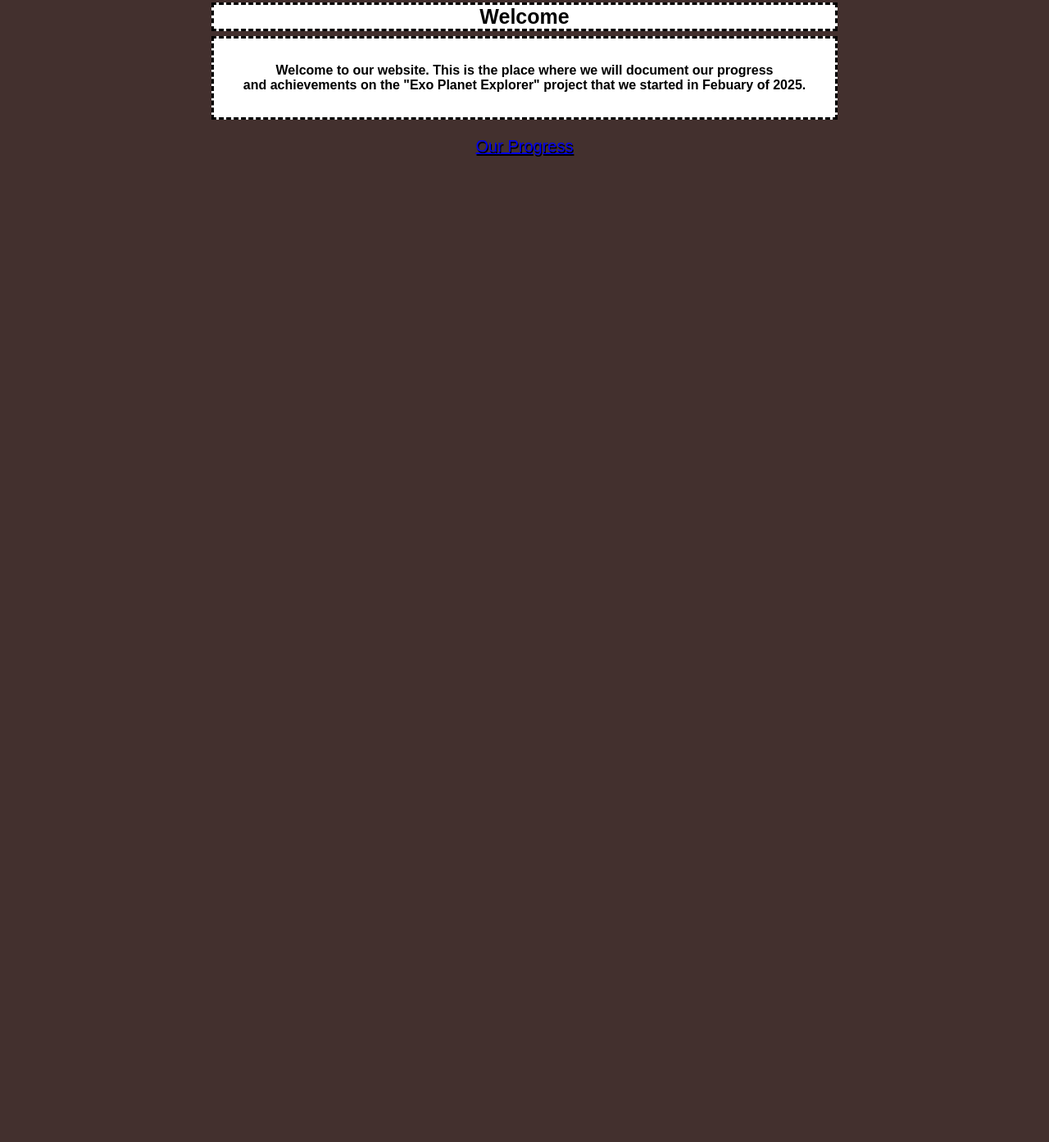
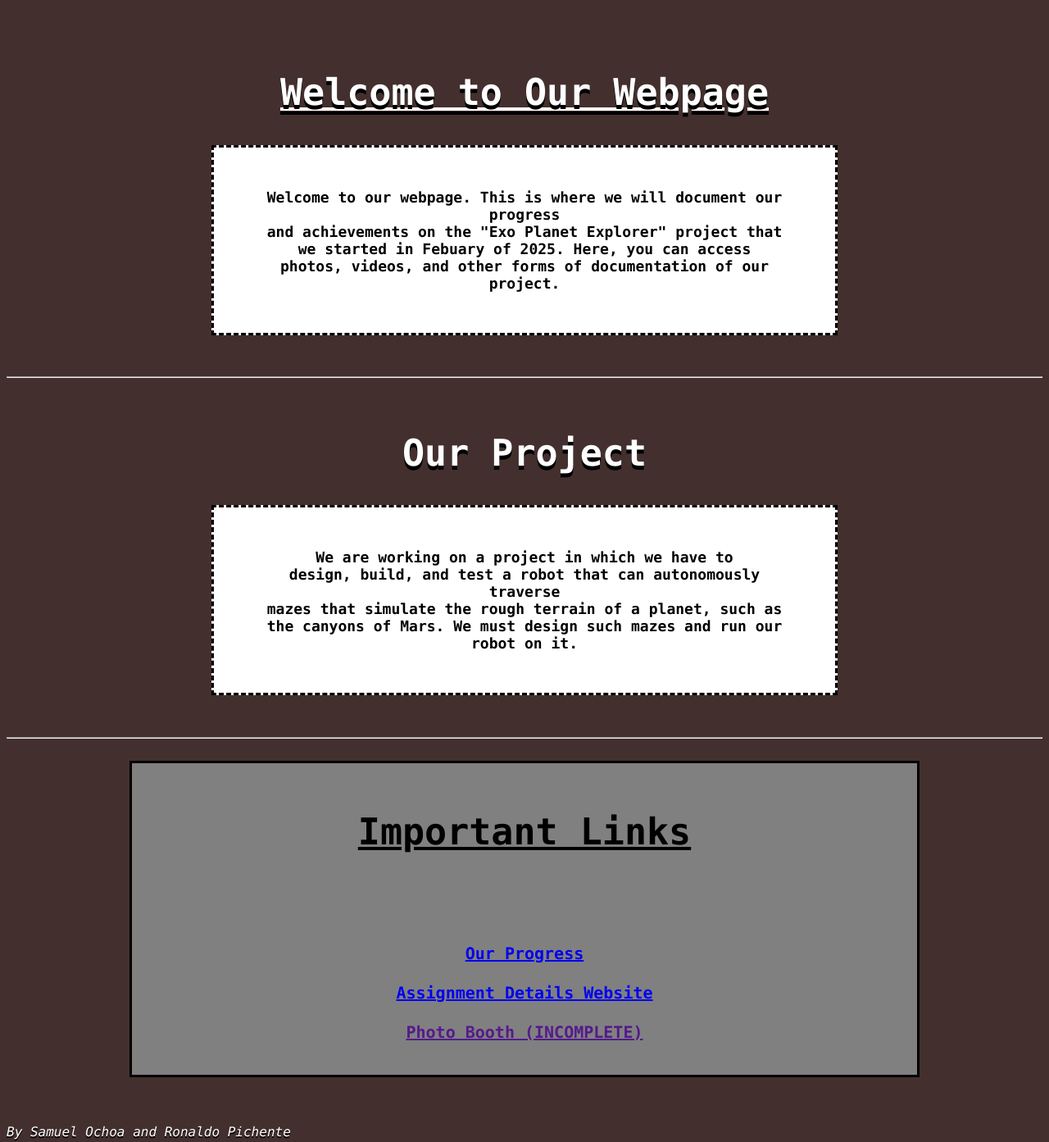
Before and after one commit to MyExoPlanetExplorer/MyExoPlanetExplorer.github.io, a plain HTML site: page index.html in a window 1280 px wide. Shown: the part 434-1827 px from the top of the page at 82% size. Before the commit the page ends 800 px from the top, so only its background shows below. Drawn offline with Linux system fonts and the light colour scheme.

Commit message:
Version 2

```diff
--- a/index.html
+++ b/index.html
@@ -1,37 +1,67 @@
 <!DOCTYPE html>
 <html>
   <head>
+  <title>Exo Planet Explorer</title>
     <style>
+	.ParagraphType1{font-size:18px;
+font-weight:bold;font-family:consolas;color:black;text-align:center; display:flex; flex-direction: column; align-items: center;border-style:dashed;Background-color:white;border-color:black;padding:50px;Margin-left:250px;Margin-right:250px;
+	}
       body  {
+	  font-family:consolas;
         background-color:rgb(67, 48, 46)
       }
     </style>
   </head>
   <body>
-    <h1 style="padding:150px;font-size:45px; text-shadow: 0px 4.5px black;color:white;text-align:center;font-family:sans-serif;background-image: url('MarsSurface1.jpg');background-repeat:no-repreat;background-size:cover;margin-top:-10px;">Our Exo-Planet Explorer</h1>
+    <h1 style="padding:170px;font-size:55px; text-shadow: 0px 4.5px black;color:white;text-align:center;font-family:consolas;background-image: url('MarsSurface1.jpg');background-repeat:no-repreat;background-size:cover;margin-top:-10px;border:black;border-style:solid;">Our "Exoplanet Exploration"</h1>
 
-    <hr style="margin-top:-10px;">
 
     <br>
-
     <br>
 
-    <h2 style="font-size:25px;border-style:dashed;border-color:black;background:white;ont-size:26px;color:black;text-align:center;font-family:sans-serif;Margin-left:250px;Margin-right:250px;">Welcome</h2>
-
-    <h4 style="font-weight:bold;font-family:sans-serif;color:black;text-align:center; display:flex; flex-direction: column; align-items: center;border-style:dashed;Background-color:white;border-color:black;padding:30px;margin-top:-15px;Margin-left:250px;Margin-right:250px;">
-    Welcome to our website. This
-  is the place where we will document
+    <h2 style="text-shadow:0px 5px black; font-size:45px;color:white;text-align:center;text-decoration: underline;">Welcome to Our Webpage</h2>
+    <h4 class="ParagraphType1">
+    Welcome to our webpage. This
+  is where we will document
   our progress<br>and achievements on the
   "Exo Planet Explorer" project that we
-    started in Febuary of 2025.
+    started in Febuary of 2025. Here, you can access<br>
+	photos, videos, and other forms of documentation of
+	our project.
     </h4>
-
-    <p style="text-align:center;font-size:20px;text-shadow:1px 2px black;font-family:sans-serif;color:rgb (135, 206, 250);">
-
+	<br>
+    <hr>
+    <br>
+	<h2 style="text-shadow:0px 5px black; font-size:45px;color:white;text-align:center;">Our Project</h2>
+	<h4 class="ParagraphType1">
+	We are working on a project in which we have to<br>
+	design, build, and test a robot that can  autonomously traverse<br>
+	mazes that simulate the rough terrain of a planet,
+	such as the canyons of Mars. We must design such mazes and run our
+	robot on it.
+	</h4>
+	<br>
+    <hr>
+    <br>
+	<div style="padding:20px;margin-left:150px;background-color:grey;margin-right:150px;border-style:solid; padding-bottom:20px;">
+    	  <h2 style="font-size:45px;color:black;text-decoration: underline;text-align:center">Important Links</h2>
+    <p style="font-weight:bold;text-align:center;font-size:20px;">
+      <br>
+	  <br>
+	  <br>
     <a href="Our_Progress.html">Our Progress</a>
+	<br>
+	<br>
+	<a href="https://sites.google.com/mrreal.one/exo-planet-explorer/home"target="_blank">Assignment Details Website</a>
+	<br>
+	<br>
+	<a href="">Photo Booth (INCOMPLETE)</a>
 
     </p>
-
-
+	</div>
+	<br>
+	<br>
+	<br>
+	<i style="color:white;text-shadow:0px 2px black;">By Samuel Ochoa and Ronaldo Pichente</i>
   </body>
 </html>
```
Also changed, not shown: Our_Progress.html (+6 -1 lines).
